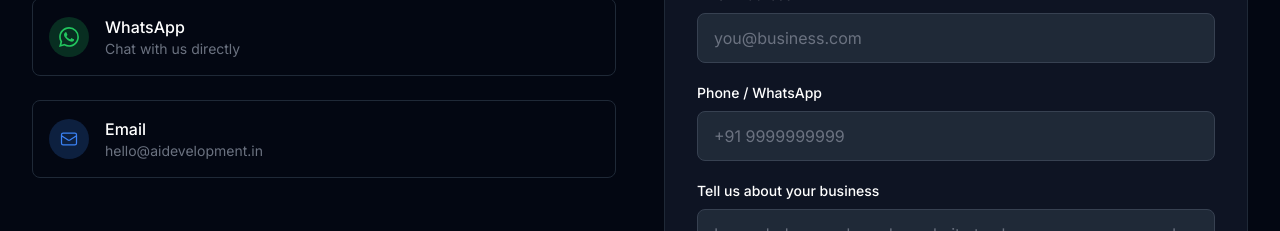
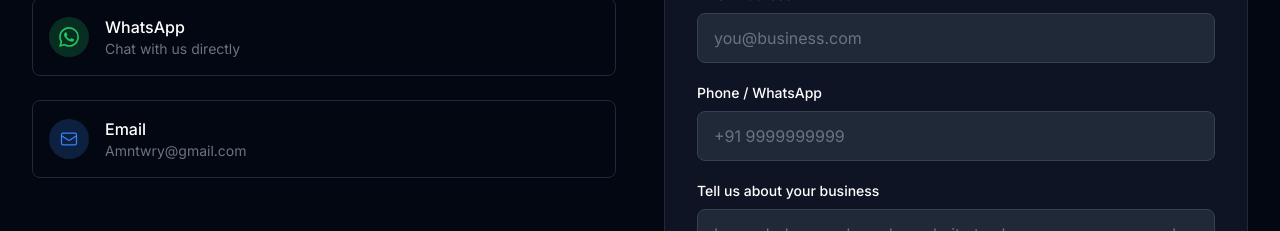
Before and after one commit to Tiwaman/aidevelopment-landing, a Next.js app: page / in a window 1280 px wide. Shown: the part 4473-4704 px from the top of the page. Built offline with nearby package versions, Linux system fonts and the light colour scheme.

Commit message:
Update contact: WhatsApp, email, and form target

```diff
--- a/src/components/Contact.tsx
+++ b/src/components/Contact.tsx
@@ -20,7 +20,7 @@ export default function Contact() {
     const body = encodeURIComponent(
       `Name: ${formData.name}\nEmail: ${formData.email}\nPhone: ${formData.phone}\n\nMessage:\n${formData.message}`
     );
-    window.open(`mailto:hello@aidevelopment.in?subject=${subject}&body=${body}`);
+    window.open(`mailto:Amntwry@gmail.com?subject=${subject}&body=${body}`);
     setSubmitted(true);
   };
 
@@ -42,7 +42,7 @@ export default function Contact() {
             <div className="space-y-6">
               {/* WhatsApp */}
               <a
-                href="https://wa.me/919999999999?text=Hi%2C%20I%27m%20interested%20in%20getting%20a%20website%20built"
+                href="https://wa.me/919137815694?text=Hi%2C%20I%27m%20interested%20in%20getting%20a%20website%20built"
                 target="_blank"
                 rel="noopener noreferrer"
                 className="flex items-center gap-4 p-4 rounded-lg border border-gray-800 hover:border-green-500/50 hover:bg-green-500/5 transition-all group"
@@ -62,7 +62,7 @@ export default function Contact() {
 
               {/* Email */}
               <a
-                href="mailto:hello@aidevelopment.in"
+                href="mailto:Amntwry@gmail.com"
                 className="flex items-center gap-4 p-4 rounded-lg border border-gray-800 hover:border-blue-500/50 hover:bg-blue-500/5 transition-all group"
               >
                 <div className="w-10 h-10 rounded-full bg-blue-500/20 flex items-center justify-center">
@@ -74,7 +74,7 @@ export default function Contact() {
                   <p className="font-medium group-hover:text-blue-400 transition-colors">
                     Email
                   </p>
-                  <p className="text-sm text-gray-500">hello@aidevelopment.in</p>
+                  <p className="text-sm text-gray-500">Amntwry@gmail.com</p>
                 </div>
               </a>
             </div>
```
